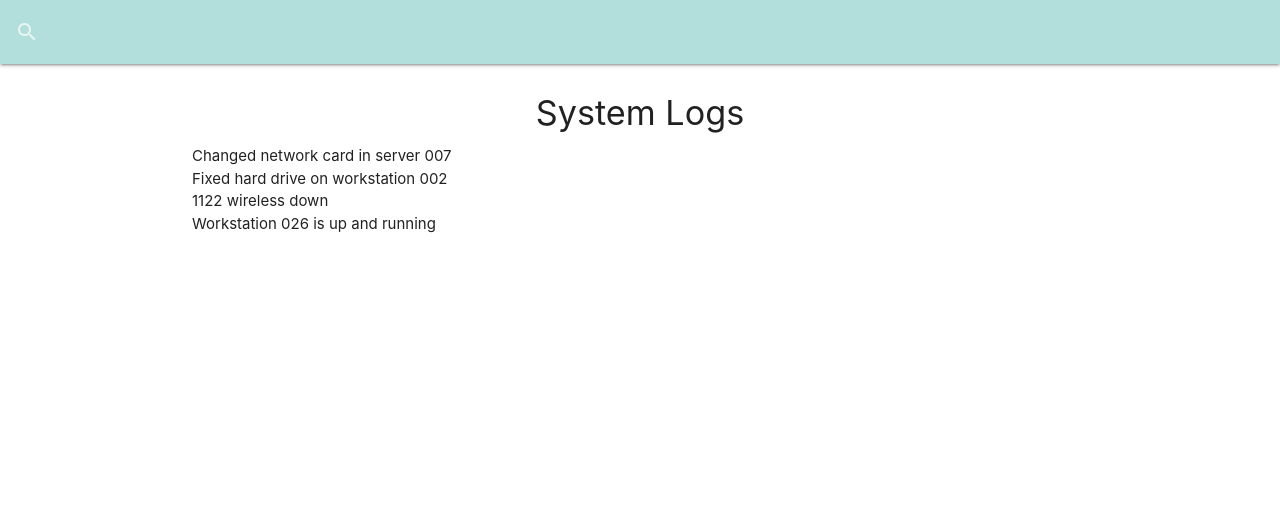
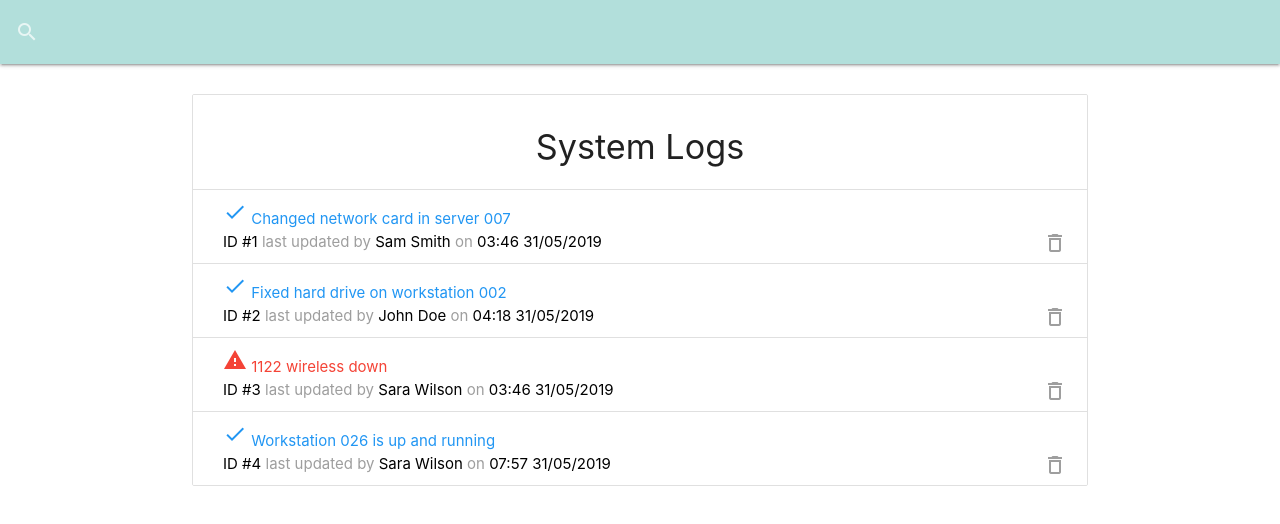
Before and after one commit to BenDeprez/it-logger, a React (Create React App) app: page / in a window 1280 px wide. Shown: the top 524 px of the page. Built offline with nearby package versions, Linux system fonts and the light colour scheme; data requests are answered from the project's data file; the HTML template or start-up script is replaced by a standard one.

Commit message:
LogItem & Preloader component

```diff
--- a/package.json
+++ b/package.json
@@ -7,8 +7,10 @@
     "@testing-library/react": "^9.4.0",
     "@testing-library/user-event": "^7.2.1",
     "materialize-css": "^1.0.0",
+    "moment": "^2.27.0",
     "react": "^16.12.0",
     "react-dom": "^16.12.0",
+    "react-moment": "^0.9.7",
     "react-scripts": "3.3.1"
   },
   "scripts": {
--- /dev/null
+++ b/src/components/layout/Preloader.js
@@ -0,0 +1,11 @@
+import React from 'react';
+
+const Preloader = () => {
+  return (
+    <div className='progress teal lighten-4'>
+      <div className='indeterminate teal'></div>
+    </div>
+  );
+};
+
+export default Preloader;
--- a/src/components/logs/LogItem.js
+++ b/src/components/logs/LogItem.js
@@ -0,0 +1,41 @@
+import React from 'react';
+import Moment from 'react-moment';
+import PropTypes from 'prop-types';
+
+const LogItem = ({ log }) => {
+  return (
+    <li className='collection-item'>
+      <div>
+        <a
+          href='#edit-log-modal'
+          className={`modal-trigger ${
+            log.attention ? 'red-text' : 'blue-text'
+          }`}>
+          <span className='material-icons'>
+            {log.attention ? 'warning' : 'done'}
+          </span>{' '}
+          {log.message}
+        </a>
+        <br />
+        <span className='grey-text'>
+          <span className='black-text'>ID #{log.id} </span>
+          last updated by
+          <span className='black-text'> {log.tech} </span>
+          on{' '}
+          <Moment className='black-text' format='hh:mm DD/MM/YYYY'>
+            {log.date}
+          </Moment>
+        </span>
+        <a href='#!' className='secondary-content'>
+          <i className='material-icons grey-text'>delete_outline</i>
+        </a>
+      </div>
+    </li>
+  );
+};
+
+LogItem.propTypes = {
+  log: PropTypes.object.isRequired,
+};
+
+export default LogItem;
--- a/src/components/logs/Logs.js
+++ b/src/components/logs/Logs.js
@@ -1,4 +1,6 @@
 import React, { useState, useEffect } from 'react';
+import LogItem from './LogItem';
+import Preloader from '../layout/Preloader';
 
 const Logs = () => {
   // state
@@ -20,18 +22,18 @@ const Logs = () => {
   };
 
   if (loading) {
-    return <h4>Loading...</h4>;
+    return <Preloader />;
   }
 
   return (
-    <ul className='collection-with-header'>
+    <ul className='collection with-header'>
       <li className='collection-header'>
         <h4 className='center'>System Logs</h4>
       </li>
       {!loading && logs.length === 0 ? (
         <p className='center'>No logs to show...</p>
       ) : (
-        logs.map((log) => <li key={log.id}>{log.message}</li>)
+        logs.map((log) => <LogItem log={log} key={log.id} />)
       )}
     </ul>
   );
```
Also changed, not shown: 1 other file (tests, documents, lock files or other folders).
